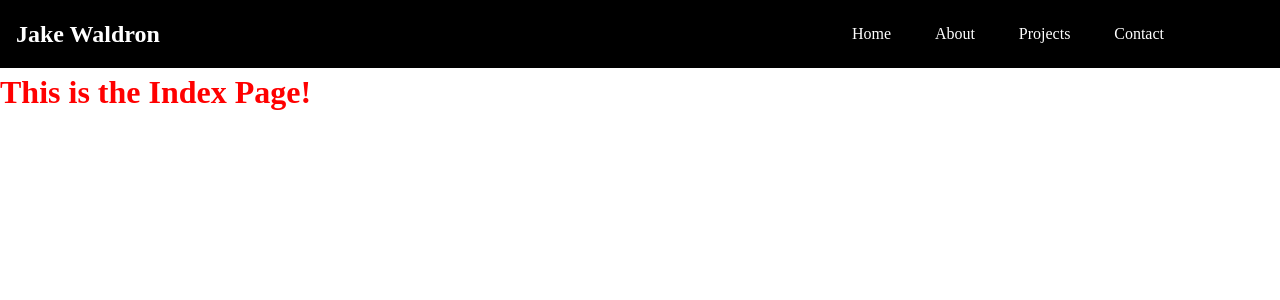
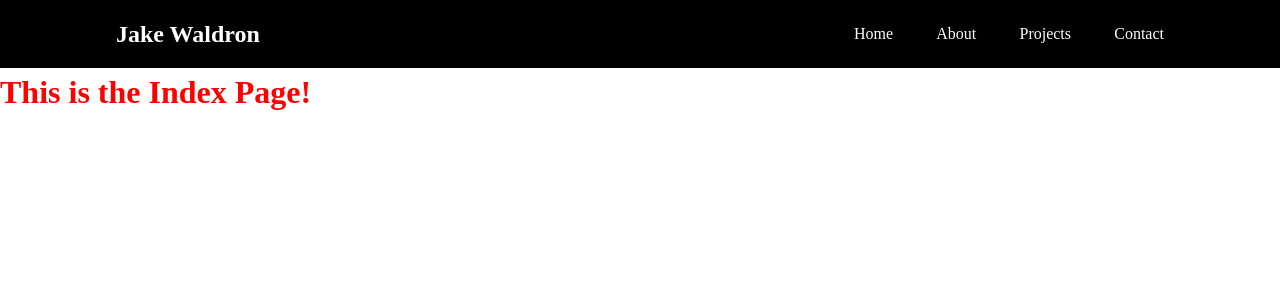
Before and after one commit to jake-waldron/portfolio, a Next.js app: page / in a window 1280 px wide. Shown: the top 300 px of the page. Built offline with nearby package versions, Linux system fonts and the light colour scheme.

Commit message:
simple styles

```diff
--- a/components/Header.jsx
+++ b/components/Header.jsx
@@ -4,19 +4,29 @@ import styled from 'styled-components';
 
 export default function Header() {
 	return (
-		<StyledHeader>
-			<h2>Jake Waldron</h2>
+		<header>
 			<StyledNav>
-				<Link href="/">Home</Link>
-				<Link href="/about">About</Link>
-				<Link href="/projects">Projects</Link>
-				<Link href="/contact">Contact</Link>
+				<StyledH2>Jake Waldron</StyledH2>
+				<StyledUl>
+					<li>
+						<Link href="/">Home</Link>
+					</li>
+					<li>
+						<Link href="/about">About</Link>
+					</li>
+					<li>
+						<Link href="/projects">Projects</Link>
+					</li>
+					<li>
+						<Link href="/contact">Contact</Link>
+					</li>
+				</StyledUl>
 			</StyledNav>
-		</StyledHeader>
+		</header>
 	);
 }
 
-const StyledHeader = styled.header`
+const StyledNav = styled.nav`
 	background: #000;
 	color: #fff;
 	padding: 1rem;
@@ -25,15 +35,30 @@ const StyledHeader = styled.header`
 	align-items: center;
 `;
 
-const StyledNav = styled.nav`
+const StyledH2 = styled.h2`
+	color: #fff;
+	margin-left: 100px;
+`;
+
+const StyledUl = styled.ul`
 	display: flex;
 	justify-content: space-between;
 	align-items: center;
-	width: 25%;
+	min-width: 350px;
 	margin-right: 100px;
+
+	li {
+		list-style: none;
+	}
 
 	a {
 		color: #fff;
 		text-decoration: none;
 	}
+
+	a:hover {
+		/* text-decoration: underline; */
+		padding-bottom: 4px;
+		border-bottom: 4px solid #fff;
+	}
 `;
```
